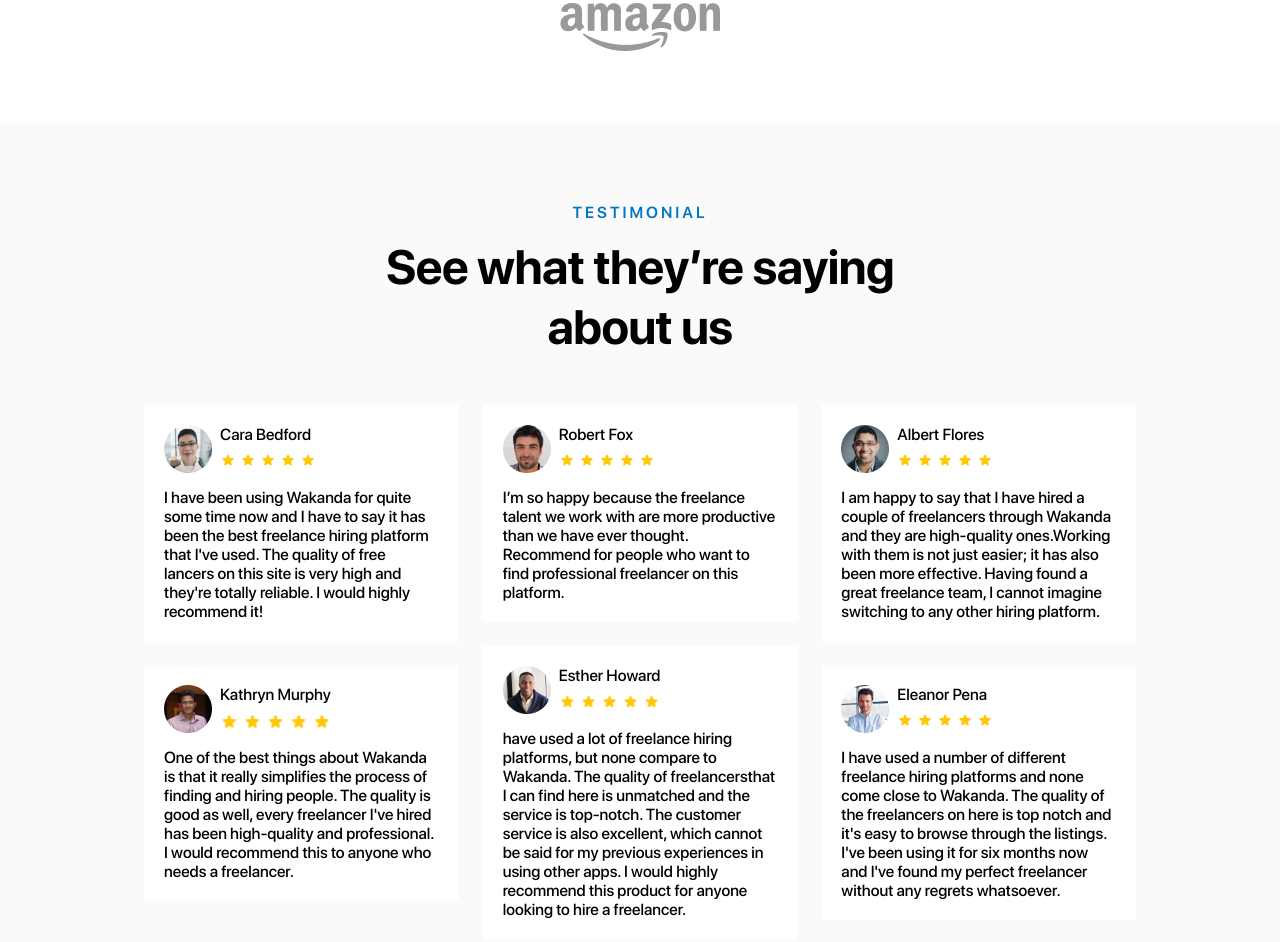
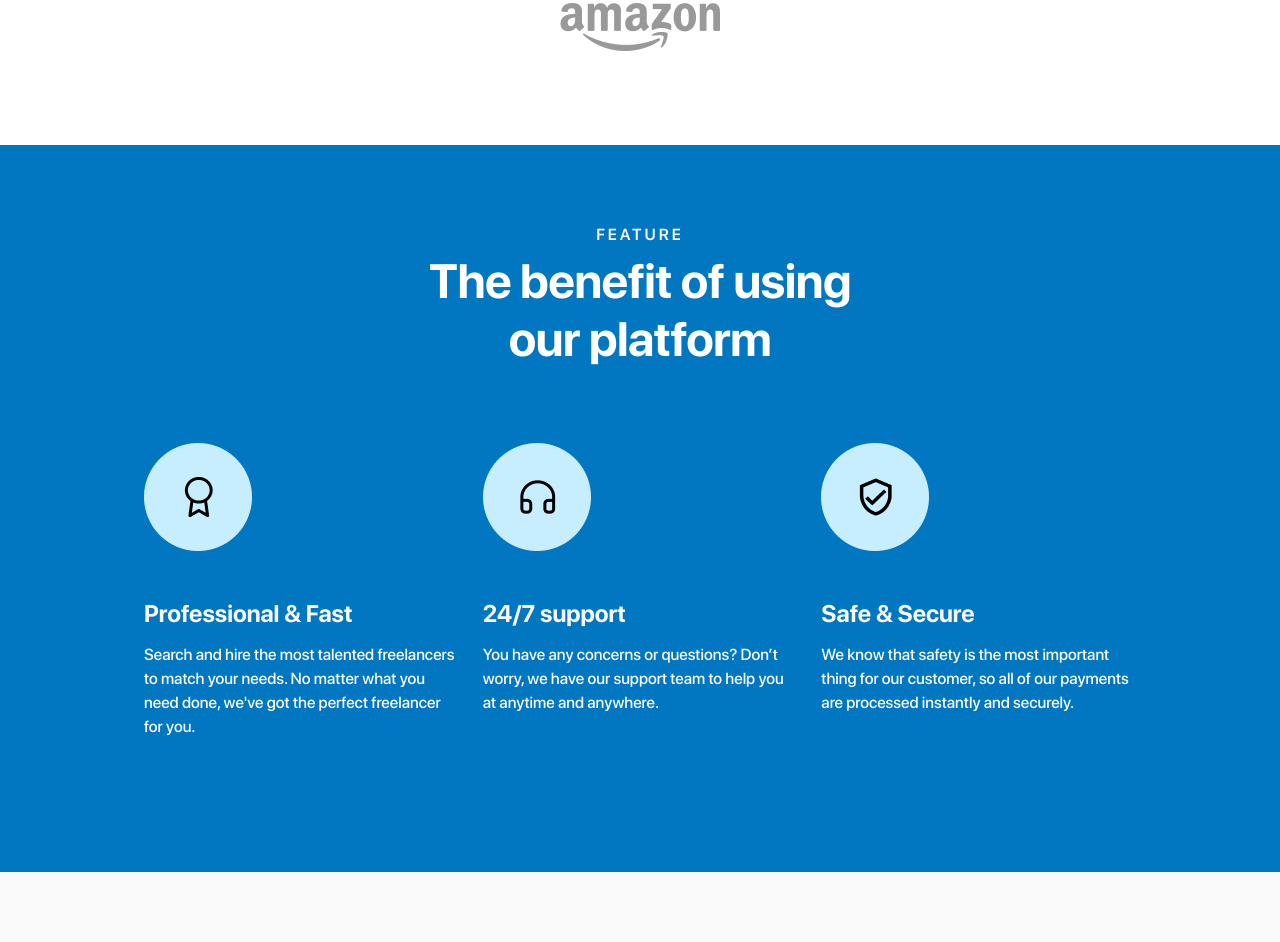
Before and after one commit to SeaiiaeS/project_six, a website: page src/index.pug in a window 1280 px wide. Shown: the part 1027-1969 px from the top of the page. Drawn offline with nearby package versions, Linux system fonts and the light colour scheme; files that its build step writes are made by us from their sources.

Commit message:
feature and card blocks created

```diff
--- a/src/index.pug
+++ b/src/index.pug
@@ -11,4 +11,5 @@
         include ./pug/blocks/header/header
         include ./pug/blocks/recruit/recruit
         include ./pug/blocks/social/social
+        include ./pug/blocks/feature/feature
         include ./pug/blocks/testimonial/testimonial
--- /dev/null
+++ b/src/pug/blocks/card/card.pug
@@ -0,0 +1,6 @@
+.feature__item.card
+    img(src="./image/feature__icon1", alt="").card__logo
+    h3.card__title Professional & Fast
+    p.card__text
+        | Search and hire the most talented freelancers to match your needs.
+        | No matter what you need done, we've got the perfect freelancer for you.
--- /dev/null
+++ b/src/pug/blocks/card/card.scss
@@ -0,0 +1,51 @@
+.card{
+    width: calc(100% / 3 - 48px/3);
+    @include for-desktop{
+        width: 100%;
+        gap: 24px;
+        flex-wrap: wrap;
+    }
+
+    &__logo{
+        display: block;
+        margin-bottom: 48px;
+        width: 108px;
+        height: 108px;
+
+        @include for-desktop{
+            margin:0 auto 48px;
+        }
+    }
+
+    &__title{
+        margin-bottom: 15px;
+
+        @include for-desktop{
+            text-align: center;
+        }
+        @include fonts(
+            $font-family: 'SFProDisplay' ,
+            $font-size: 24px,
+            $font-weight: 700,
+            $line-height: null,
+            $letter-spacing: null,
+            $color: #fafafa,
+        )
+    }
+
+    &__text{
+        @include for-desktop{
+            width: 70%;
+            margin: 0 auto;
+            text-align: center;
+        }
+        @include fonts(
+            $font-family: 'SFProDisplay' ,
+            $font-size: 16px,
+            $font-weight: 400,
+            $line-height: 24px,
+            $letter-spacing: null,
+            $color: #fafafa,
+        )
+    }
+}
--- /dev/null
+++ b/src/pug/blocks/feature/feature.pug
@@ -0,0 +1,22 @@
+.feature
+    h3.feature__pretitle FEATURE
+    h2.feature__title The benefit of using <br/> our platform
+    .feature__flexbox
+        .feature__item.card
+            img(src="./image/feature__icon1.png", alt="").card__logo
+            h3.card__title Professional & Fast
+            p.card__text
+                | Search and hire the most talented freelancers to match your needs.
+                | No matter what you need done, we've got the perfect freelancer for you.
+        .feature__item.card
+            img(src="./image/feature__icon2.png", alt="").card__logo
+            h3.card__title 24/7 support
+            p.card__text
+                | You have any concerns or questions? Don’t worry,
+                | we have our support team to help you at anytime and anywhere.
+        .feature__item.card
+            img(src="./image/feature__icon3.png", alt="").card__logo
+            h3.card__title Safe & Secure
+            p.card__text
+                | We know that safety is the most important thing for our customer,
+                | so all of our payments are processed instantly and securely.
--- /dev/null
+++ b/src/pug/blocks/feature/feature.scss
@@ -0,0 +1,41 @@
+.feature{
+    background-color: $oceanBoatBlue;
+    padding: 80px 162/1440*100% 133px;
+
+    &__pretitle{
+        text-align: center;
+        margin: 0 0 8px 0;
+        @include fonts(
+            $font-family: 'SFProDisplay' ,
+            $font-size: 16px,
+            $font-weight: 600,
+            $line-height: null,
+            $letter-spacing: 3px,
+            $color: #fafafa,
+        )
+    }
+    &__title{
+        text-align: center;
+        margin: 0 0 75px 0;
+        @include fonts(
+            $font-family: 'SFProDisplay' ,
+            $font-size: 48px,
+            $font-weight: bold,
+            $line-height: null,
+            $letter-spacing: -0.5px,
+            $color: $white,
+        )
+    }
+    &__flexbox{
+        display: flex;
+        justify-content: space-between;
+        gap: 24px;
+        @include for-desktop{
+            flex-direction: column;
+            gap: 24px;
+        }
+    }
+
+    &__item{
+    }
+}
--- a/src/pug/blocks/social/social.scss
+++ b/src/pug/blocks/social/social.scss
@@ -5,6 +5,6 @@
     align-items: center;
     flex-wrap: wrap;
     gap: 71px;
-    padding: 97px 162/1440*100% 72px;
+    padding: 97px 162/1440*100% 94px;
 
 }
--- a/src/scss/imports.scss
+++ b/src/scss/imports.scss
@@ -3,5 +3,7 @@
 @import '../pug/blocks/header/header.scss';
 @import '../pug/blocks/recruit/recruit.scss';
 @import '../pug/blocks/social/social.scss';
+@import '../pug/blocks/feature/feature.scss';
+@import '../pug/blocks/card/card.scss';
 @import '../pug/blocks/testimonial/testimonial.scss';
 @import '../pug/blocks/comment/comment.scss';
```
Also changed, not shown: build/css/index.css, build/image/feature__icon1.png (added), build/image/feature__icon2.png (added), build/image/feature__icon3.png (added), build/index.html, src/image/feature__icon1.png (added), src/image/feature__icon2.png (added), src/image/feature__icon3.png (added).
